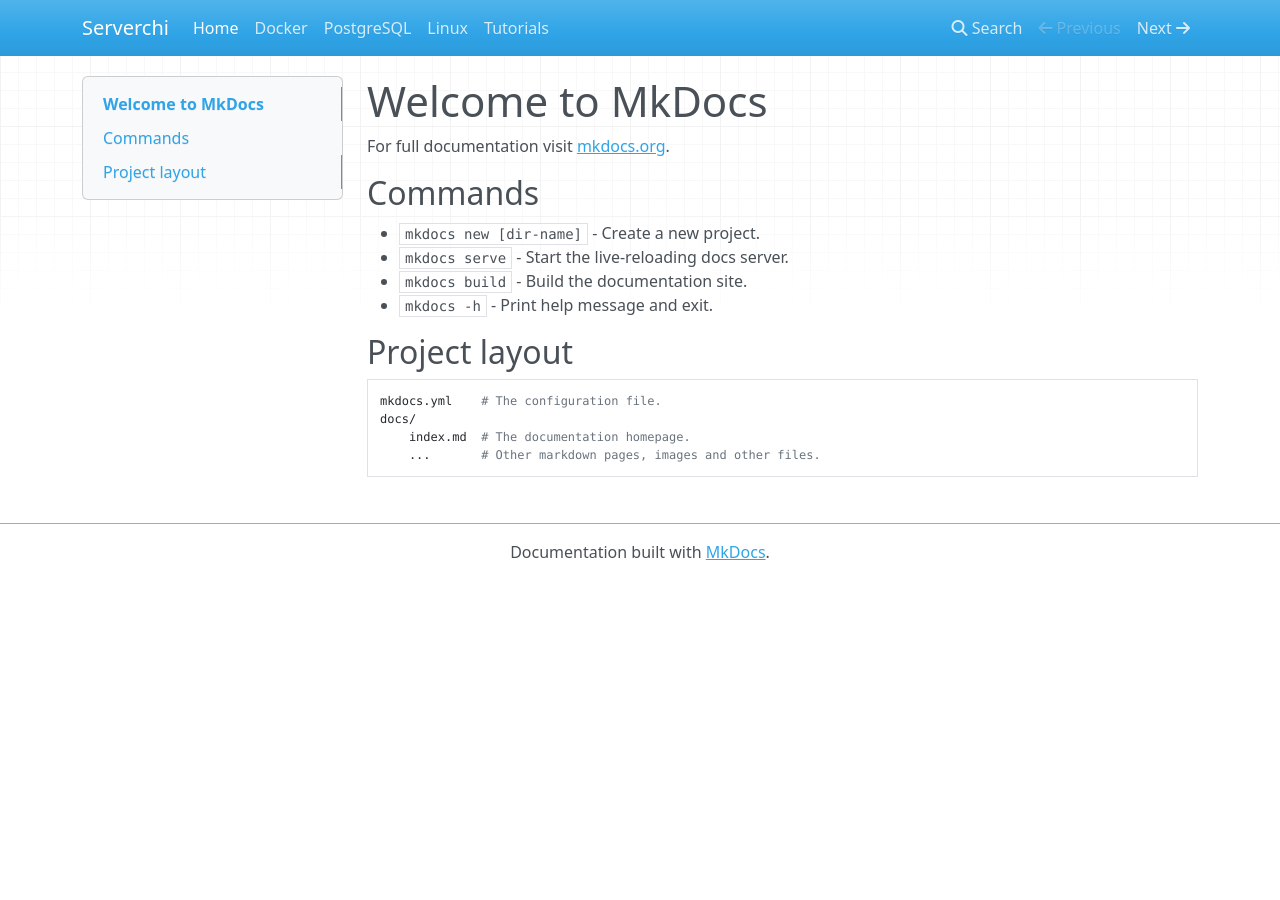
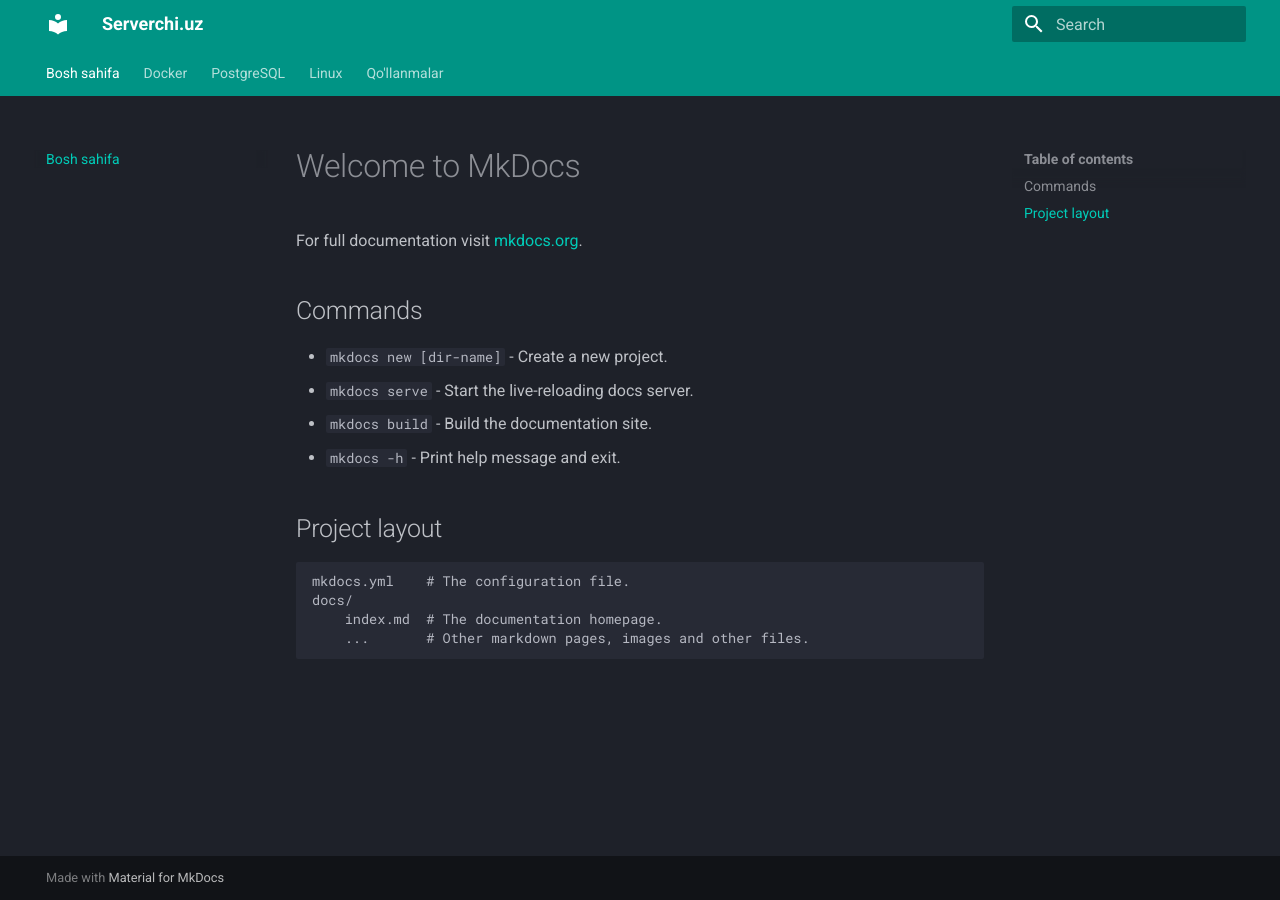
Before and after one commit to abduraimovabdurahmon/serverchi, an MkDocs documentation site: the page built from docs/index.md, in a window 1280 px wide. Built offline with MkDocs 1.6.1 and Material for MkDocs 9.7.7, drawn with Linux system fonts in a browser that asks for light colours; nearby versions of some CDN libraries.

Commit message:
mkdocs material qo'shildi

```diff
--- /dev/null
+++ b/docs/stylesheets/extra.css
@@ -0,0 +1,39 @@
+/* Hide navigation arrows */
+.bs-sidebar .nav .nav {
+    display: none;
+}
+
+/* Hide footer navigation */
+.footer-nav {
+    display: none;
+}
+
+/* Minimal content styling */
+div.col-md-9 {
+    max-width: 900px;
+    margin: 0 auto;
+    padding: 2rem;
+}
+
+/* Cleaner code blocks */
+.highlight {
+    background-color: #f5f5f5;
+    border-radius: 4px;
+    padding: 0.5em;
+}
+
+/* Remove prev/next buttons */
+.nav-footer {
+    display: none;
+}
+
+/* Minimal header */
+.navbar {
+    background-color: #1a1a1a;
+    border: none;
+}
+
+.navbar-brand {
+    font-weight: bold;
+    color: white !important;
+}
--- a/mkdocs.yml
+++ b/mkdocs.yml
@@ -1,15 +1,25 @@
-site_name: Serverchi
-site_url: https://yourdomain.uz
-site_description: Docker, PostgreSQL va Linux bo'yicha to'liq qo'llanma
+site_name: Serverchi.uz
+site_url: https://serverchi.hihi.uz
+site_description: Docker, PostgreSQL va Linux bo'yicha to'plam qo'llanmalar
 site_author: Sizning Ismingiz
 
 theme:
-  name: mkdocs
-  locale: en
+  name: material
+  features:
+    - navigation.tabs
+  palette:
+    scheme: slate
+    primary: teal
+
+extra_css:
+  - stylesheets/extra.css
+
+extra_javascript:
+  - javascripts/extra.js
 
 nav:
-  - Home: index.md
+  - Bosh sahifa: index.md
   - Docker: docker/index.md
   - PostgreSQL: postgresql/index.md
   - Linux: linux/index.md
-  - Tutorials: tutorials/index.md
+  - Qo'llanmalar: tutorials/index.md
```
Also changed, not shown: docs/javascript/extra.js (added, +11 -0 lines).
